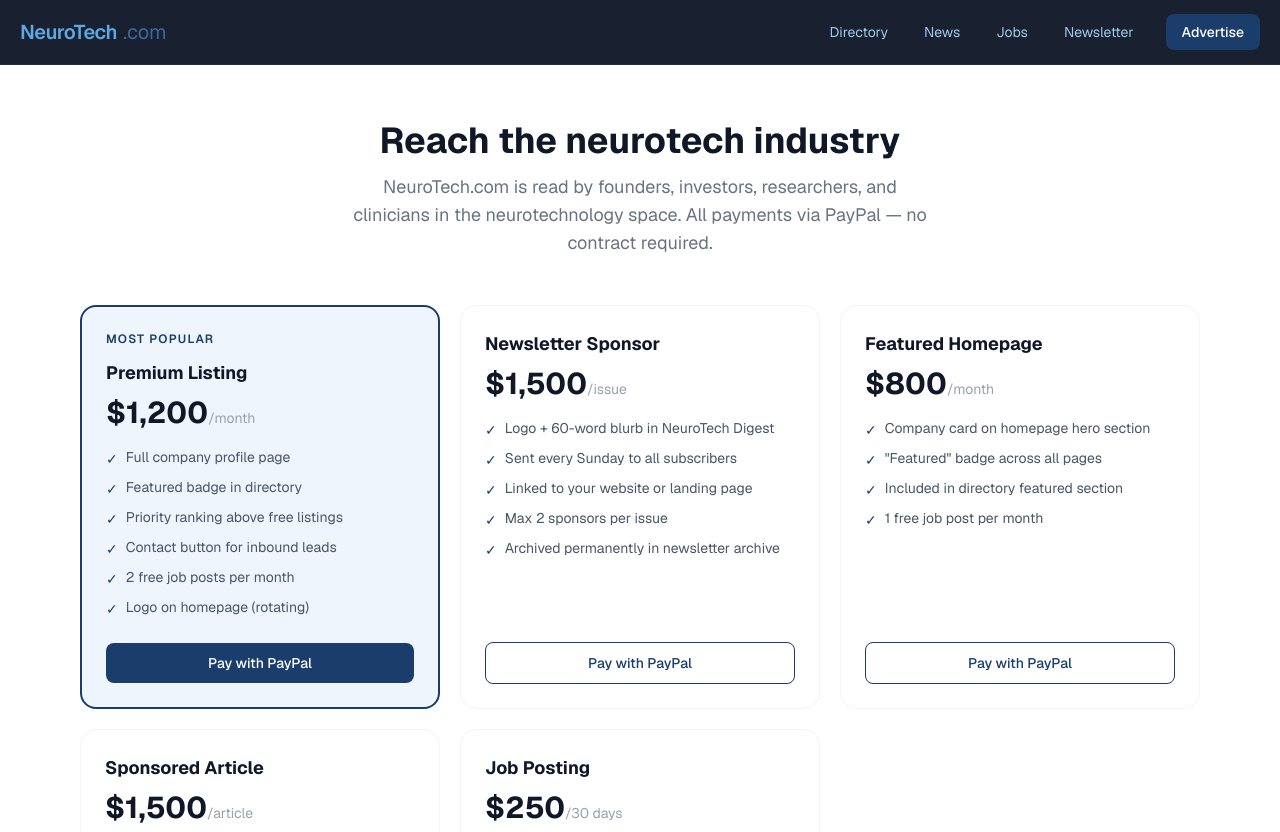
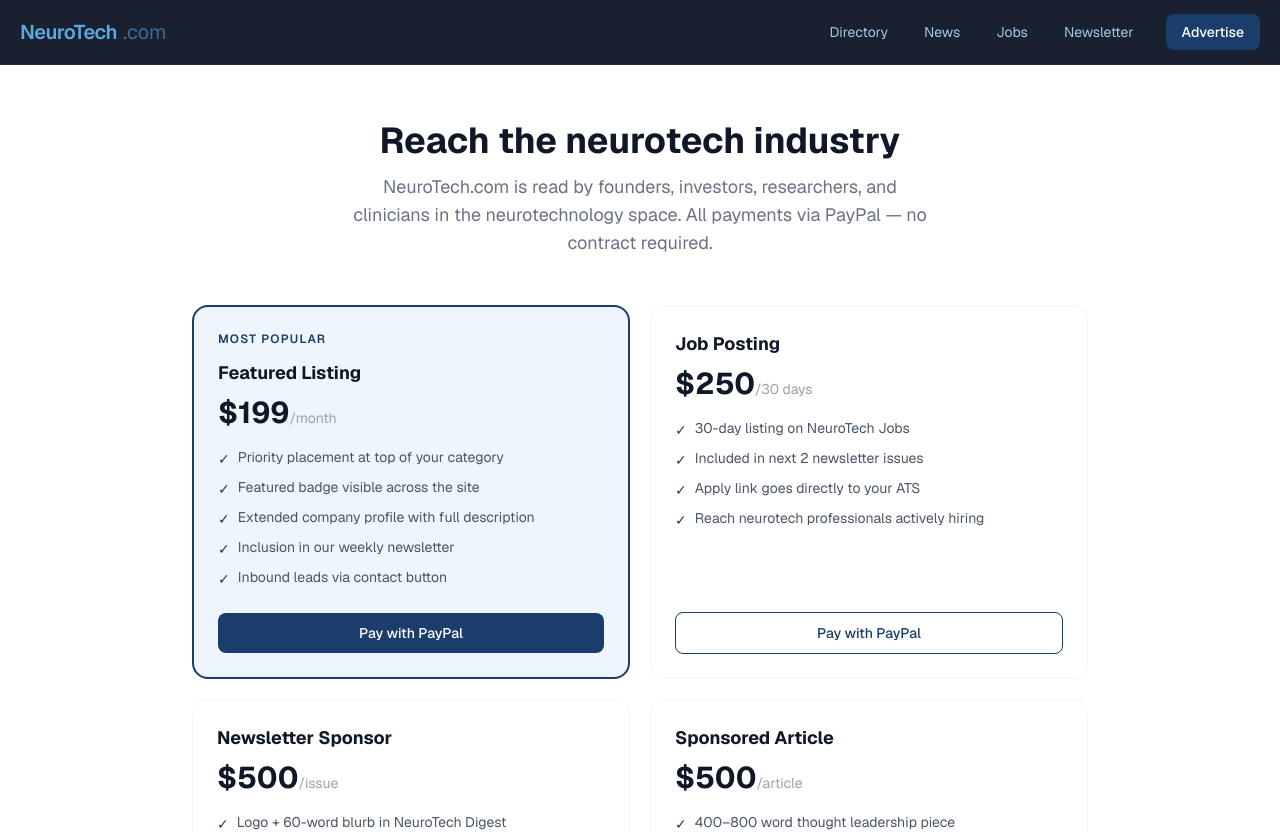
Before and after one commit to alonbraun/neurotech-hub, a Next.js app: page /advertise in a window 1280 px wide. Shown: the top 832 px of the page. Built offline with nearby package versions, Linux system fonts and the light colour scheme.

Commit message:
Update advertise page pricing to match $199 outreach offer

```diff
--- a/app/advertise/page.tsx
+++ b/app/advertise/page.tsx
@@ -2,21 +2,18 @@
 import { useState } from "react";
 
 const PLANS = [
-  { id: "premium-listing", name: "Premium Listing", price: "$1,200", per: "/month", highlight: true,
-    paypal: "https://www.paypal.com/cgi-bin/webscr?cmd=_xclick-subscriptions&business=alonbraun@me.com&item_name=NeuroTech+Premium+Listing&a3=1200&p3=1&t3=M&src=1&sra=1",
-    features: ["Full company profile page", "Featured badge in directory", "Priority ranking above free listings", "Contact button for inbound leads", "2 free job posts per month", "Logo on homepage (rotating)"] },
-  { id: "newsletter-sponsor", name: "Newsletter Sponsor", price: "$1,500", per: "/issue", highlight: false,
-    paypal: "https://www.paypal.com/cgi-bin/webscr?cmd=_xclick&business=alonbraun@me.com&item_name=NeuroTech+Newsletter+Sponsor&amount=1500",
-    features: ["Logo + 60-word blurb in NeuroTech Digest", "Sent every Sunday to all subscribers", "Linked to your website or landing page", "Max 2 sponsors per issue", "Archived permanently in newsletter archive"] },
-  { id: "featured-homepage", name: "Featured Homepage", price: "$800", per: "/month", highlight: false,
-    paypal: "https://www.paypal.com/cgi-bin/webscr?cmd=_xclick-subscriptions&business=alonbraun@me.com&item_name=NeuroTech+Featured+Homepage&a3=800&p3=1&t3=M&src=1&sra=1",
-    features: ["Company card on homepage hero section", '"Featured" badge across all pages', "Included in directory featured section", "1 free job post per month"] },
-  { id: "sponsored-article", name: "Sponsored Article", price: "$1,500", per: "/article", highlight: false,
-    paypal: "https://www.paypal.com/cgi-bin/webscr?cmd=_xclick&business=alonbraun@me.com&item_name=NeuroTech+Sponsored+Article&amount=1500",
-    features: ["400–800 word thought leadership piece", "Published in News & Insights section", "Included in weekly newsletter", "Labeled 'Sponsored' for transparency", "Permanent archive on NeuroTech.com"] },
+  { id: "featured-listing", name: "Featured Listing", price: "$199", per: "/month", highlight: true,
+    paypal: "https://www.paypal.com/cgi-bin/webscr?cmd=_xclick-subscriptions&business=alonbraun@me.com&item_name=NeuroTech+Featured+Listing&a3=199&p3=1&t3=M&src=1&sra=1",
+    features: ["Priority placement at top of your category", "Featured badge visible across the site", "Extended company profile with full description", "Inclusion in our weekly newsletter", "Inbound leads via contact button"] },
   { id: "job-posting", name: "Job Posting", price: "$250", per: "/30 days", highlight: false,
     paypal: "https://www.paypal.com/cgi-bin/webscr?cmd=_xclick&business=alonbraun@me.com&item_name=NeuroTech+Job+Posting&amount=250",
-    features: ["30-day listing on NeuroTech Jobs", "Included in next 2 newsletter issues", "Apply link goes directly to your ATS", "Free for Premium listing members"] },
+    features: ["30-day listing on NeuroTech Jobs", "Included in next 2 newsletter issues", "Apply link goes directly to your ATS", "Reach neurotech professionals actively hiring"] },
+  { id: "newsletter-sponsor", name: "Newsletter Sponsor", price: "$500", per: "/issue", highlight: false,
+    paypal: "https://www.paypal.com/cgi-bin/webscr?cmd=_xclick&business=alonbraun@me.com&item_name=NeuroTech+Newsletter+Sponsor&amount=500",
+    features: ["Logo + 60-word blurb in NeuroTech Digest", "Sent every Sunday to all subscribers", "Linked to your website or landing page", "Max 2 sponsors per issue", "Archived permanently in newsletter archive"] },
+  { id: "sponsored-article", name: "Sponsored Article", price: "$500", per: "/article", highlight: false,
+    paypal: "https://www.paypal.com/cgi-bin/webscr?cmd=_xclick&business=alonbraun@me.com&item_name=NeuroTech+Sponsored+Article&amount=500",
+    features: ["400–800 word thought leadership piece", "Published in News & Insights section", "Included in weekly newsletter", "Labeled 'Sponsored' for transparency", "Permanent archive on NeuroTech.com"] },
 ];
 
 export default function AdvertisePage() {
@@ -38,7 +35,7 @@
           NeuroTech.com is read by founders, investors, researchers, and clinicians in the neurotechnology space. All payments via PayPal — no contract required.
         </p>
       </div>
-      <div className="grid sm:grid-cols-2 lg:grid-cols-3 gap-5 mb-14">
+      <div className="grid sm:grid-cols-2 lg:grid-cols-2 gap-5 mb-14 max-w-4xl mx-auto">
         {PLANS.map((plan) => (
           <div key={plan.id} id={plan.id}
             className={`rounded-2xl p-6 flex flex-col ${plan.highlight ? "border-2 border-[#1a3d6b] bg-[#eef5fc]" : "border border-gray-100"}`}>
```
